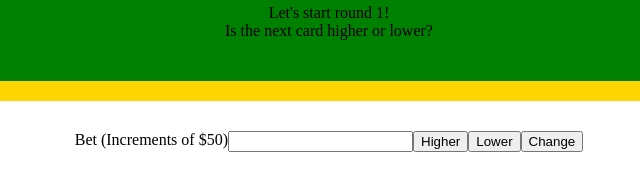
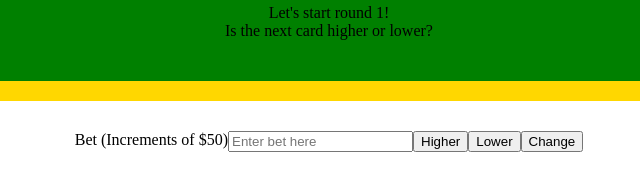
Before and after one commit to ChessGuy/side-projects, a plain HTML site: page MoneyCards/web/index.html in a window 1280 px wide. Shown: the part 709-890 px from the top of the page, 311-951 px from the left. Drawn offline with Linux system fonts and the light colour scheme.

Commit message:
Added placeholder to bet input

```diff
--- a/MoneyCards/web/index.html
+++ b/MoneyCards/web/index.html
@@ -89,7 +89,7 @@
 
         <section id="button-grid">
             <label for="bet">Bet (Increments of $50)</label>
-                <input id="bet">
+                <input id="bet" placeholder="Enter bet here">
             <button id="higher">Higher</button>
             <button id="lower">Lower</button>
             <button id="change">Change</button>
```
